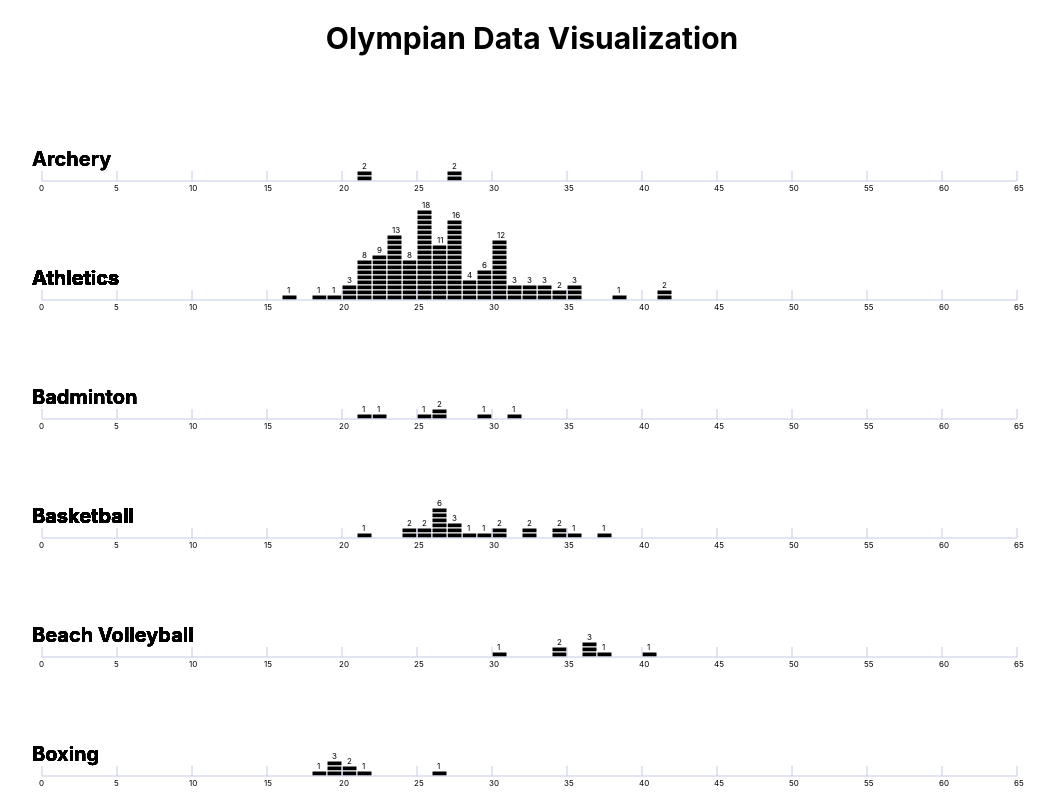
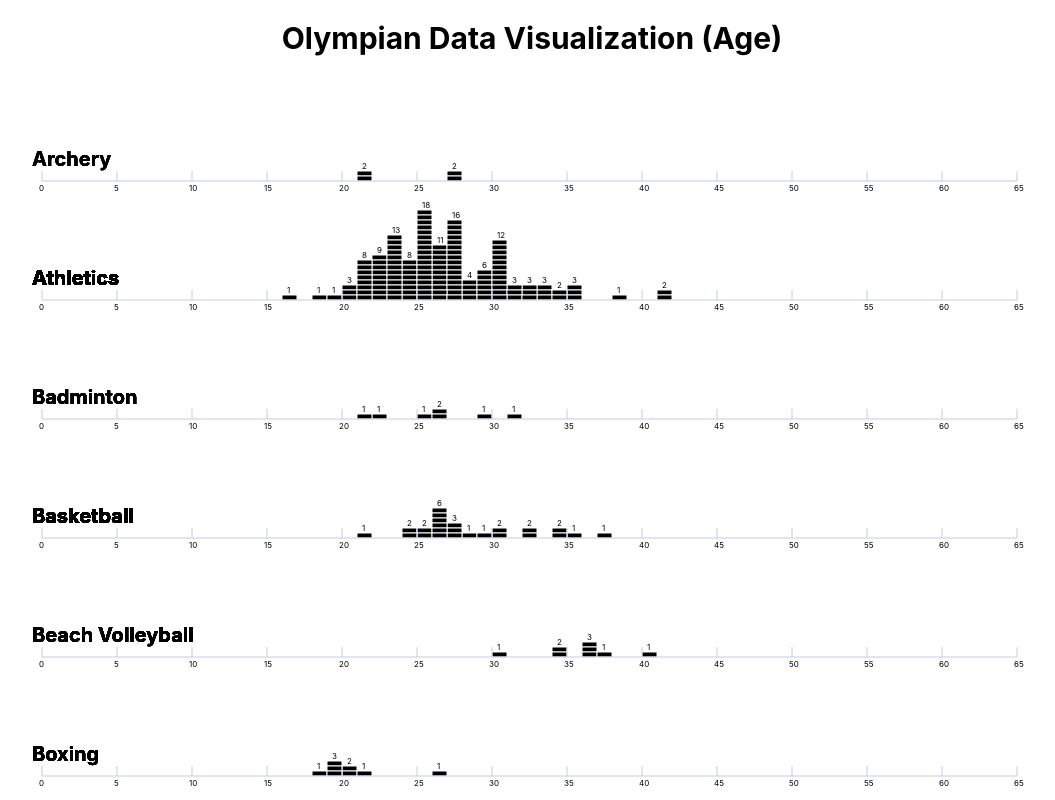
Before and after one commit to kenchen10/olympian-datavis, a React (Create React App) app: page / in a window 1280 px wide. Shown: the top 800 px of the page, without its empty margins (108-1163 px from the left). Built offline with nearby package versions, Linux system fonts and the light colour scheme.

Commit message:
added age to title

```diff
--- a/src/App.js
+++ b/src/App.js
@@ -31,7 +31,7 @@ class App extends Component {
     }
     return (
       <div className="App">
-        <div className="title">Olympian Data Visualization</div>
+        <div className="title">Olympian Data Visualization (Age)</div>
         {this.toRender}
       </div>
     );
```
